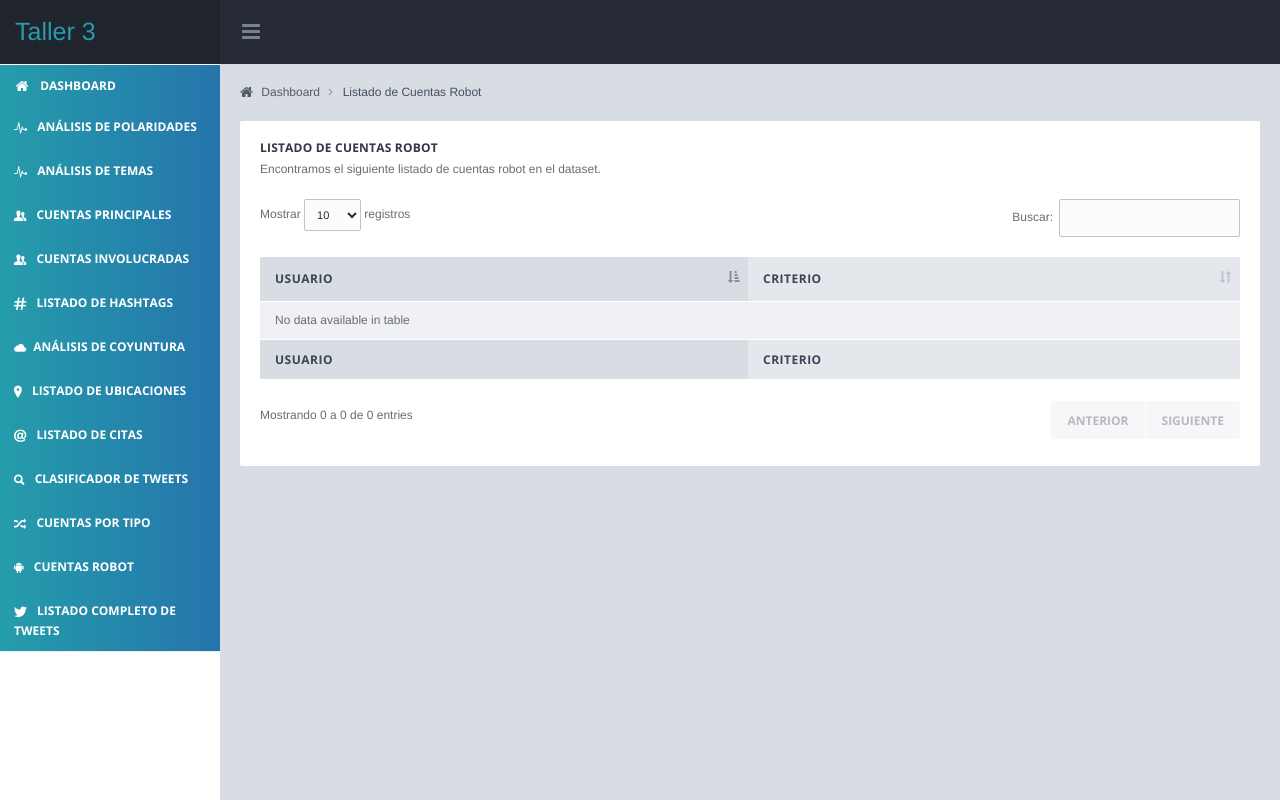
After one commit to soybackend/bigdata3, a Django app: page /robots/ in a window 1280 px wide. The commit adds this page. Run offline with Django 3.2, Linux system fonts and the light colour scheme; parts of the project's set-up code (start-up, migrations or seed data) failed here and were passed over; some libraries are stand-ins or nearby versions; some web fonts are replaced.

Commit message:
Robots view ok

```diff
--- a/dashboard/templates/dashboard/base.html
+++ b/dashboard/templates/dashboard/base.html
@@ -70,6 +70,7 @@
             <li class="active"><a href="{% url 'quotes-view' %} "><i class="icon icon ion-at"></i> <span>Listado de Citas</span></a></li>
             <li class="active"><a href="{% url 'classify-view' %} "><i class="icon icon ion-search"></i> <span>Clasificador de Tweets</span></a></li>
             <li class="active"><a href="{% url 'accounts-type-view' %} "><i class="icon icon ion-shuffle"></i> <span>Cuentas por tipo</span></a></li>
+            <li class="active"><a href="{% url 'robots-view' %} "><i class="icon icon ion-social-android"></i> <span>Cuentas Robot</span></a></li>
             <li class="active"><a href="{% url 'tweets-view' %} "><i class="icon icon ion-social-twitter"></i> <span>Listado Completo de Tweets</span></a></li>
           </ul>
         </div>
--- /dev/null
+++ b/dashboard/templates/dashboard/robots.html
@@ -0,0 +1,62 @@
+{% extends 'dashboard/base.html' %}
+{% load staticfiles %}
+
+{% block css %}
+  <link rel="stylesheet" href="{% static "dashboard/lib/datatables-plugins/integration/bootstrap/3/dataTables.bootstrap.css" %}">
+{% endblock %}
+
+{% block main %}
+<div class="contentpanel">
+
+  <ol class="breadcrumb breadcrumb-quirk">
+    <li><a href="{% url 'index'%}"><i class="fa fa-home mr5"></i> Dashboard</a></li>
+    <li class="active">Listado de Cuentas Robot</li>
+  </ol>
+  <div class="panel">
+    <div class="panel-heading">
+      <h4 class="panel-title">Listado De Cuentas Robot</h4>
+      <p>Encontramos el siguiente listado de cuentas robot en el dataset.</p>
+    </div>
+    <div class="panel-body">
+      <div class="table-responsive">
+        <table id="dataTable1" class="table table-bordered table-striped-col">
+          <thead>
+            <tr>
+              <th>Usuario</th>
+              <th>Criterio</th>
+            </tr>
+          </thead>
+
+          <tfoot>
+            <tr>
+              <th>Usuario</th>
+              <th>Criterio</th>
+            </tr>
+          </tfoot>
+
+          <tbody>
+            {% for user in robots %}
+            <tr>
+              <td>{{user.username}}</td>
+              <td>{{user.description}}</td>
+            </tr>
+            {% endfor %}
+          </tbody>
+        </table>
+      </div>
+    </div>
+  </div>
+
+</div>
+{% endblock %}
+
+{% block js %}
+<script src="{% static "dashboard/lib/datatables/jquery.dataTables.js" %}"></script>
+<script src="{% static "dashboard/lib/datatables-plugins/integration/bootstrap/3/dataTables.bootstrap.js" %}"></script>
+<script>
+$(document).ready(function() {
+  'use strict';
+  $('#dataTable1').DataTable();
+});
+</script>
+{% endblock %}
--- a/dashboard/urls.py
+++ b/dashboard/urls.py
@@ -6,7 +6,7 @@ from .views import (
     classify_tweet, accounts_classified, accounts_classified_summary,
     LocationsView, QuotesView, TopicsView, TagCloudView, ClassifyView,
     AccountsTypeView, selected_accounts, MainAccountsView,
-    MainAccountsDetailView, supports, followers
+    MainAccountsDetailView, supports, followers, RobotsView
 )
 
 urlpatterns = [
@@ -89,4 +89,9 @@ urlpatterns = [
         name='main-accounts-detail-view'
     ),
     url(r'^followers/$', followers, name='followers'),
+    url(
+        r'^robots/$',
+        RobotsView.as_view(),
+        name='robots-view'
+    ),
 ]
--- a/dashboard/views.py
+++ b/dashboard/views.py
@@ -415,3 +415,12 @@ def followers(request):
         result = 'Username parameter not found.'
     return HttpResponse(json.dumps(result, ensure_ascii=False).encode('utf-8'),
                         content_type="application/json; charset=utf-8")
+
+
+class RobotsView(TemplateView):
+    template_name = 'dashboard/robots.html'
+
+    def get_context_data(self, **kwargs):
+        context = super(RobotsView, self).get_context_data(**kwargs)
+        # context['robots'] = db['robots'].find({})
+        return context
```
